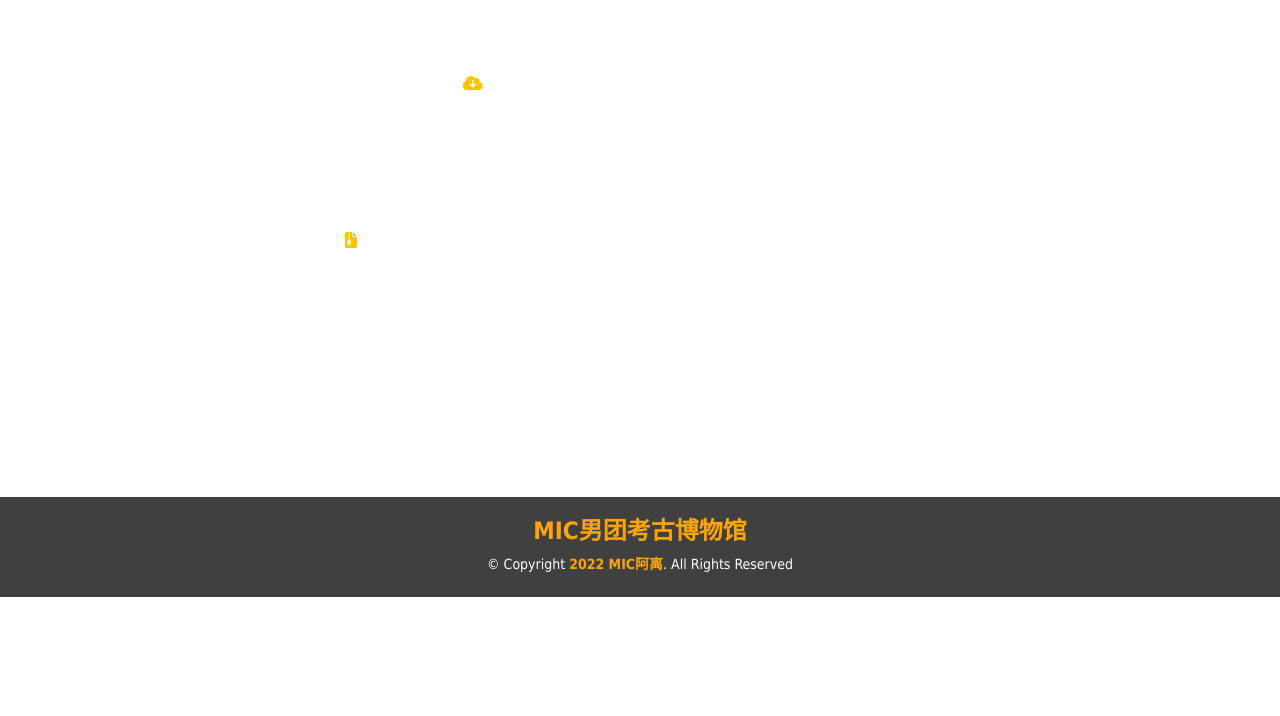
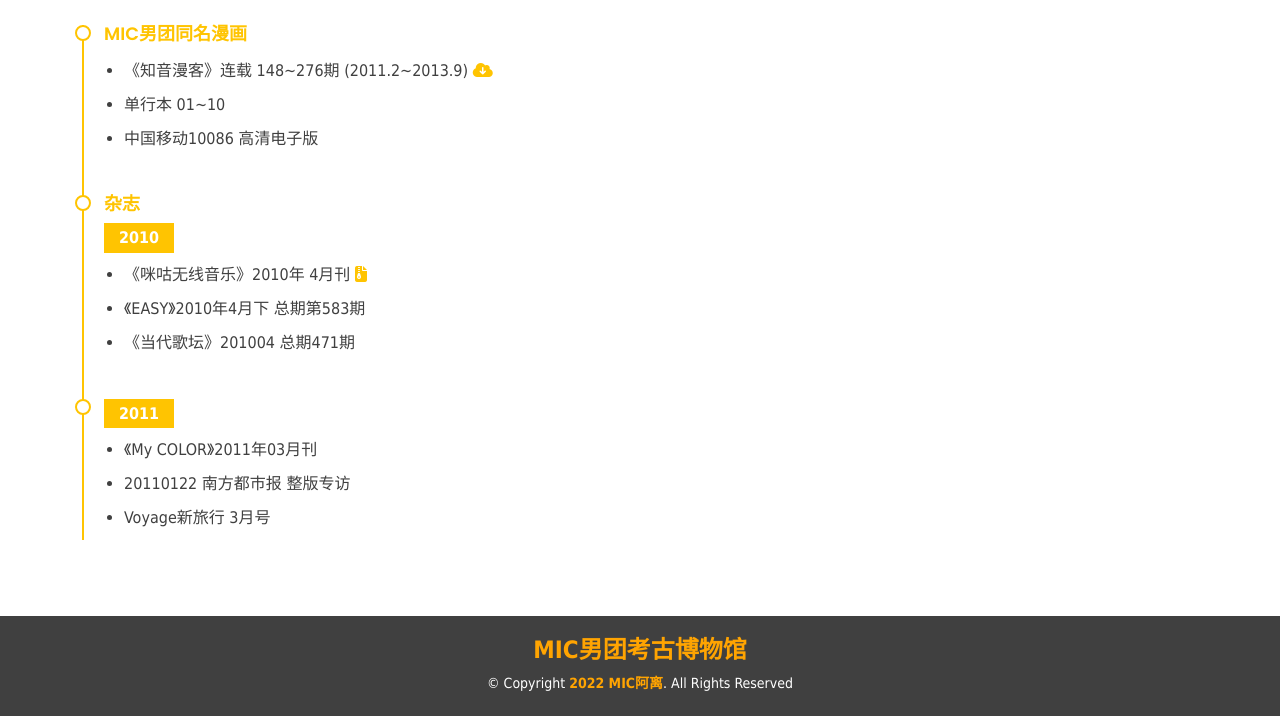
Before and after one commit to MICDoIt/MIC1020, a plain HTML site: page Media.html in a window 1280 px wide. Shown: the part 116-832 px from the top of the page. Before the commit the page ends 800 px from the top, so only its background shows below. Drawn offline with Linux system fonts and the light colour scheme.

Commit message:
first test

```diff
--- a/css/main.css
+++ b/css/main.css
@@ -589,3 +589,58 @@ section {
   font-size: 14px;
   color: #808080;
 }
+
+/*--------------------------------------------------------------
+# media
+--------------------------------------------------------------*/
+
+.media .media-item {
+  padding: 0 0 20px 20px;
+  margin-top: -2px;
+  border-left: 2px solid #FFC401;
+  position: relative;
+  color: #404040;
+}
+
+.media .media-item h4 {
+  line-height: 18px;
+  font-size: 18px;
+  font-weight: 600;
+  font-family: "Poppins", sans-serif;
+  color: #FFC401;
+  margin-bottom: 10px;
+}
+
+.media .media-item h5 {
+  font-size: 16px;
+  background: #FFC401;
+  padding: 5px 15px;
+  display: inline-block;
+  font-weight: 600;
+  margin-bottom: 10px;
+  color: #FFF;
+}
+
+.media .media-item ul {
+  padding-left: 20px;
+}
+
+.media .media-item ul li {
+  padding-bottom: 10px;
+}
+
+.media .media-item:last-child {
+  padding-bottom: 0;
+}
+
+.media .media-item::before {
+  content: "";
+  position: absolute;
+  width: 16px;
+  height: 16px;
+  border-radius: 50px;
+  left: -9px;
+  top: 0;
+  background: #fff;
+  border: 2px solid #FFC401;
+}
```
